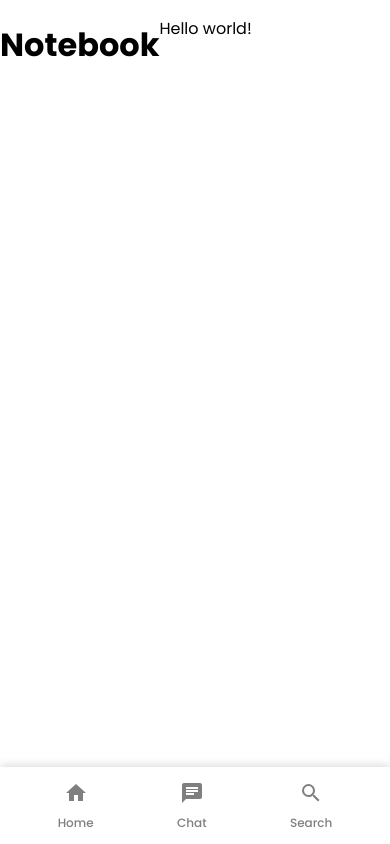
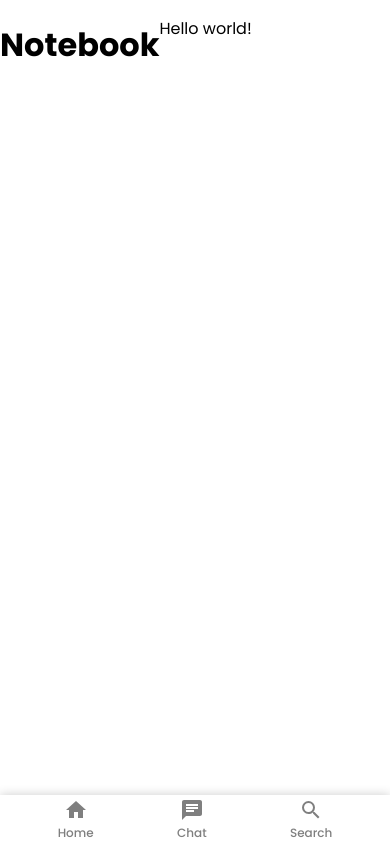
Before and after one commit to MrBisp/notebook-chat, a Next.js app: page /notebook/main in a window 390 px wide. Built offline with nearby package versions, Linux system fonts and the light colour scheme.

Commit message:
Fixed moble menu

```diff
--- a/src/components/chat-fullscreen/Chat-Fullscreen.module.css
+++ b/src/components/chat-fullscreen/Chat-Fullscreen.module.css
@@ -207,7 +207,9 @@
 /* MOBILE */
 @media (max-width: 768px) {
     .chatFooter {
-        margin-bottom: 5rem;
+        position: fixed;
+        bottom: 3rem;
+        width: calc(100% - 2rem);
     }
 
     .buttonContainer {
--- a/src/components/main/Main.module.css
+++ b/src/components/main/Main.module.css
@@ -190,7 +190,7 @@
     width: 100%;
     position: fixed;
     background: white;
-    padding: 0.5rem 1rem;
+    padding: 0.1rem 1rem;
     box-shadow: 0 0 10px rgba(0, 0, 0, 0.2);
     display: flex;
     flex-direction: row;
@@ -207,7 +207,7 @@
     color: rgba(0, 0, 0, 0.5);
     font-size: 0.75rem;
     font-weight: 500;
-    padding: 0.25rem;
+    padding: 0rem;
     border-radius: 0.5rem;
     transition-duration: 0.3s;
     transition-timing-function: ease-in-out;
@@ -216,6 +216,7 @@
 .MobileBottomNavbar__item__icon {
     font-size: 1.5rem;
     margin-bottom: 0.0rem;
+    height: 1.75rem;
 }
 
 .mobileChat {
--- a/src/pages/api/fullscreen-chat/function.js
+++ b/src/pages/api/fullscreen-chat/function.js
@@ -141,14 +141,9 @@ export default async function POST(req, res) {
         }
     }
 
-    //Add a system message as the second message
-    messages.unshift({
-        role: 'assistant',
-        content: 'Sure! I will absolutely not make any bulletpoints and response in the way you have suggested. And give short responses (max 100 words!) Ready to start the conversation? 😊'
-    })
-
     //Add a system message to the start of the messages array
-    messages.unshift({
+    messages.unshift(
+        {
             role: 'user',
             content: 'Before we start, how about we discuss how you answer? Please never use lists or bullet points!' +
                 'Here are som examples:' +
@@ -156,7 +151,12 @@ export default async function POST(req, res) {
                 '"Absolutely, that\'s what I\'m here for! 😉 I can ask insightful questions and give straightforward answers. I\'m ready to help you have a conversation that is as meaningful and productive as possible. What would you like to discuss?"' +
                 '"It\'s great that you\'re taking the time to think about your business strategy! Based on the notes you\'ve taken, it seems like you\'ve considered the Job to be done to focus on hosts, but have you considered the Job to be done to focus on guests? I\'d be happy to help you think through this decision."' +
                 '"I would love to help you think through this! Would you mind walking me through how it works today? 😊 "'
-    })
+        },
+        {
+            role: 'assistant',
+            content: 'Sure! I will absolutely not make any bulletpoints or lists and response in the way you have suggested. And give short responses (max 100 words!) Ready to start the conversation? 😊'
+        }
+    )
 
     //Alter the latest message
     messages[messages.length - 1].content = messages[messages.length - 1].content + addToMessage;
```
Lines whose indentation alone changed are shown as unchanged.
